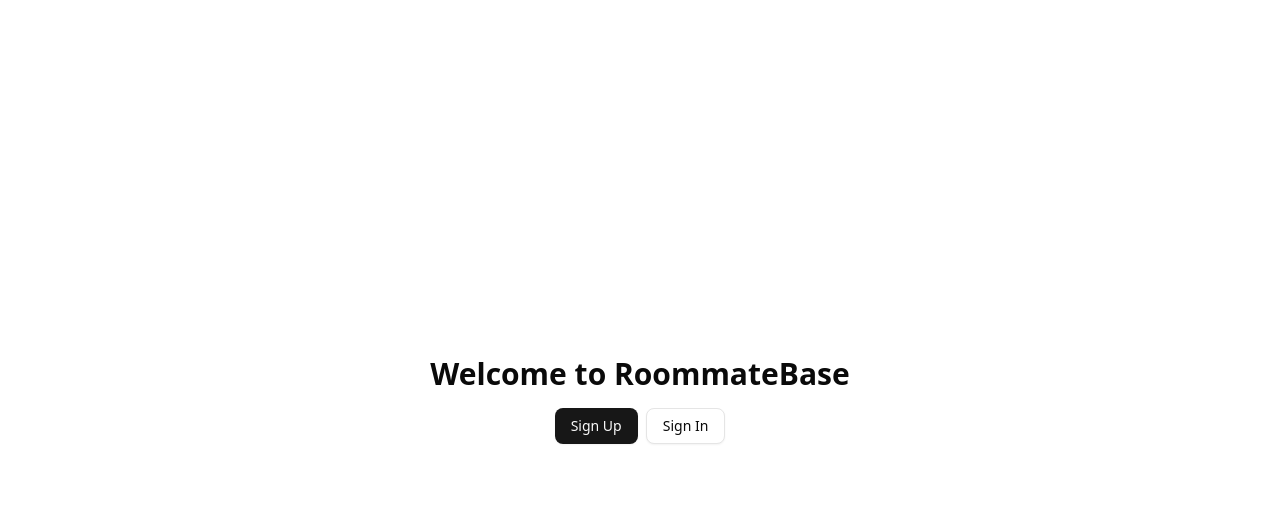
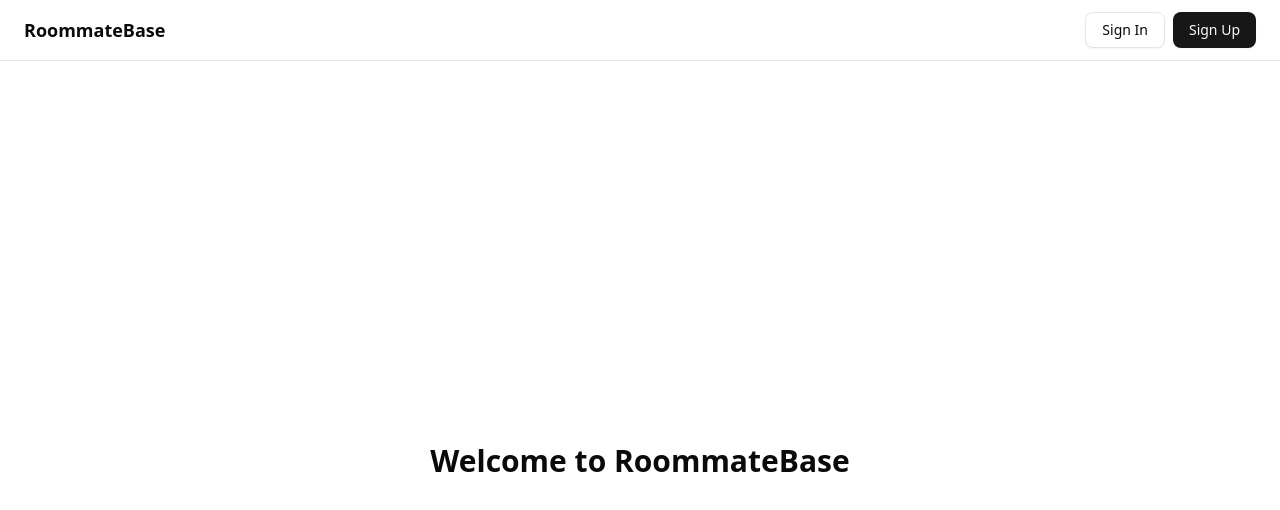
Before and after one commit to sukritx/roommatebase-4, a React (Vite) app in the folder client/: page / in a window 1280 px wide. Shown: the top 510 px of the page. Built offline with nearby package versions, Linux system fonts and the light colour scheme.

Commit message:
add navbar

```diff
--- a/client/src/App.jsx
+++ b/client/src/App.jsx
@@ -11,6 +11,7 @@ import Profile from "./pages/Profile";
 
 // Components moved to src/components/
 import Home from "./components/Home";
+import Navbar from "./components/Navbar";
 import ProtectedRoute from "./components/ProtectedRoute";
 import ProfileWithLogout from "./components/ProfileWithLogout";
 
@@ -18,6 +19,7 @@ import ProfileWithLogout from "./components/ProfileWithLogout";
 function App() {
   return (
     <Router>
+      <Navbar />
       <Routes>
         <Route path="/" element={<Home />} />
         <Route path="/signup" element={<Signup />} />
--- a/client/src/components/Home.jsx
+++ b/client/src/components/Home.jsx
@@ -8,10 +8,7 @@ const Home = () => {
   return (
     <div className="flex flex-col items-center justify-center min-h-screen gap-4 bg-background">
       <h1 className="text-3xl font-bold">Welcome to RoommateBase</h1>
-      <div className="flex gap-2">
-        <Button onClick={() => navigate("/signup")}>Sign Up</Button>
-        <Button variant="outline" onClick={() => navigate("/signin")}>Sign In</Button>
-      </div>
+
     </div>
   );
 };
--- /dev/null
+++ b/client/src/components/Navbar.jsx
@@ -0,0 +1,37 @@
+import React from "react";
+import { useNavigate, useLocation } from "react-router-dom";
+import { Button } from "@/components/ui/button";
+
+const Navbar = () => {
+  const navigate = useNavigate();
+  const location = useLocation();
+  const [isLoggedIn, setIsLoggedIn] = React.useState(false);
+
+  React.useEffect(() => {
+    setIsLoggedIn(!!localStorage.getItem("token"));
+  }, [location]);
+
+  const handleSignOut = () => {
+    localStorage.removeItem("token");
+    setIsLoggedIn(false);
+    navigate("/signin");
+  };
+
+  return (
+    <nav className="w-full flex items-center justify-between px-6 py-3 border-b bg-background text-foreground shadow-sm">
+      <div className="text-lg font-bold cursor-pointer" onClick={() => navigate("/")}>RoommateBase</div>
+      <div className="flex gap-2">
+        {!isLoggedIn ? (
+          <>
+            <Button variant="outline" onClick={() => navigate("/signin")}>Sign In</Button>
+            <Button onClick={() => navigate("/signup")}>Sign Up</Button>
+          </>
+        ) : (
+          <Button variant="destructive" onClick={handleSignOut}>Sign Out</Button>
+        )}
+      </div>
+    </nav>
+  );
+};
+
+export default Navbar;
```
